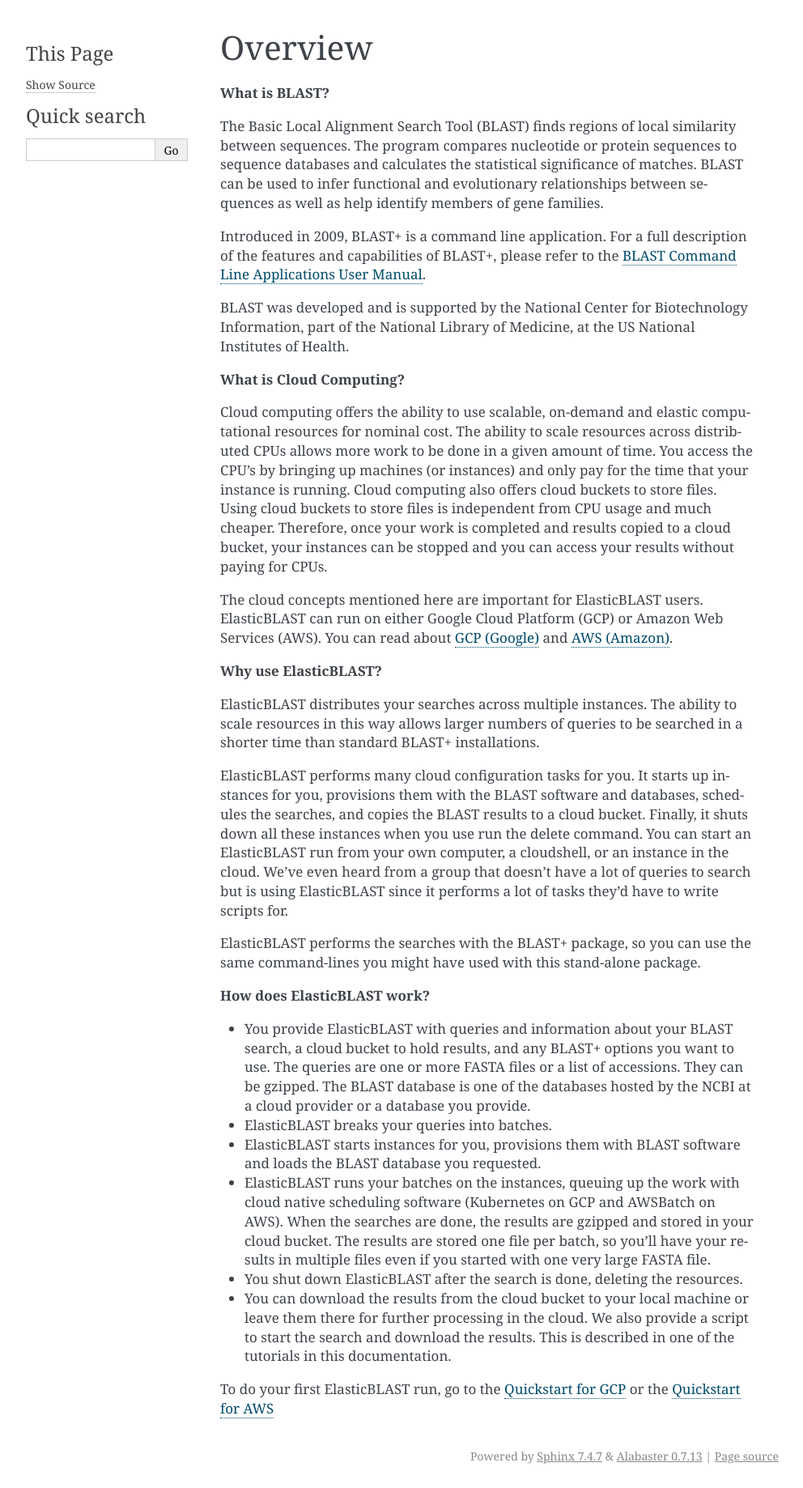
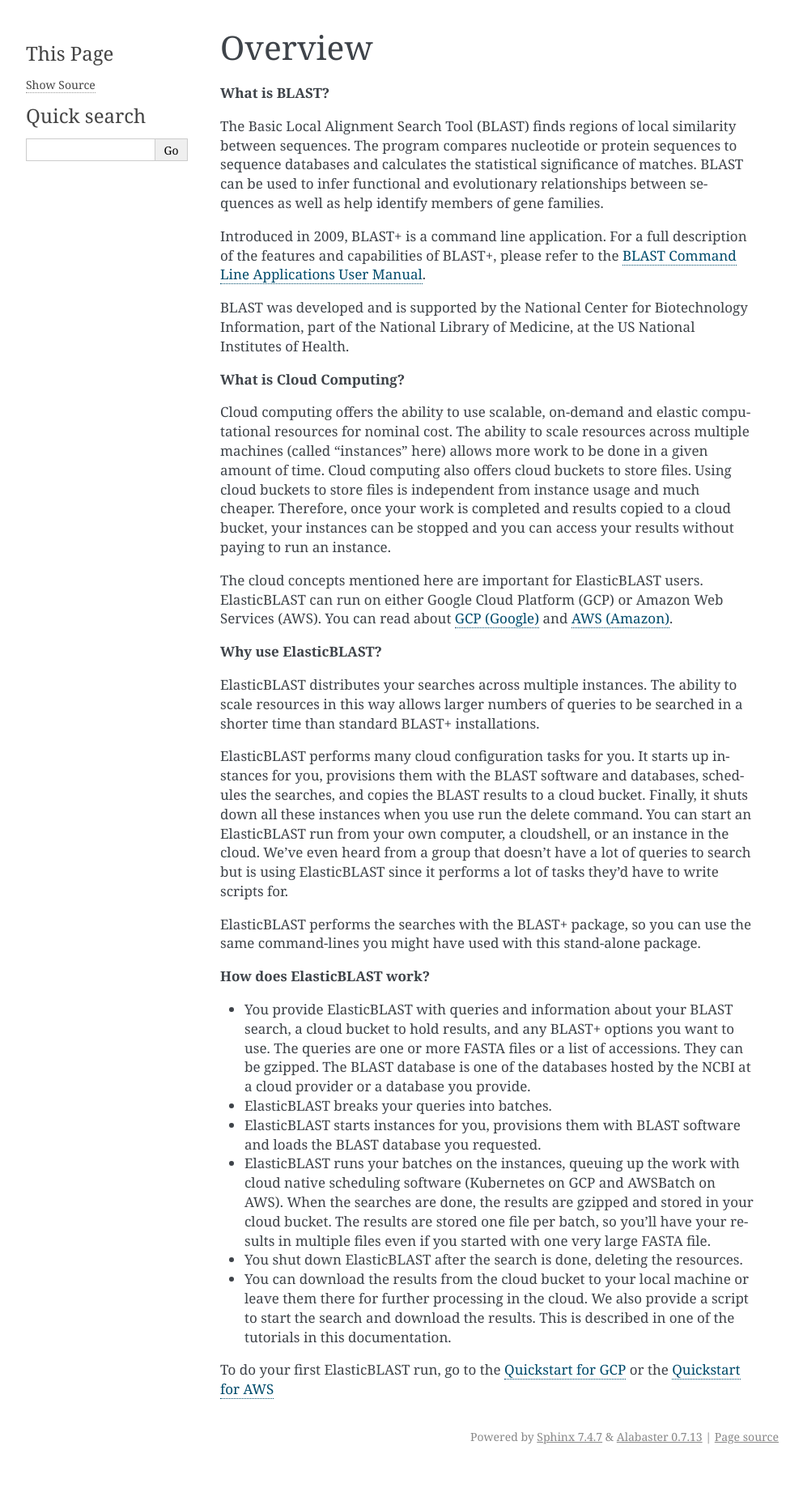
Before and after one commit to ncbi/elastic-blast-docs, a Sphinx documentation site: the page built from docs/source/overview.rst, in a window 1280 px wide. Shown: the whole page at 81% size, without its empty margins (148-1140 px from the left). Built offline with Sphinx 7.4.7, drawn with Linux system fonts in a browser that asks for light colours; after the commit the page ends 1814 px from its top, so only the background shows below that.

Commit message:
Edits to what is cloud computing

```diff
--- a/docs/source/overview.rst
+++ b/docs/source/overview.rst
@@ -34,7 +34,7 @@
 
 **What is Cloud Computing?**
 
-Cloud computing offers the ability to use scalable, on-demand and elastic computational resources for nominal cost. The ability to scale resources across distributed CPUs allows more work to be done in a given amount of time. You access the CPU's by bringing up machines (or instances) and only pay for the time that your instance is running.  Cloud computing also offers cloud buckets to store files.  Using cloud buckets to store files is independent from CPU usage and much cheaper. Therefore, once your work is completed and results copied to a cloud bucket, your instances can be stopped and you can access your results without paying for CPUs.
+Cloud computing offers the ability to use scalable, on-demand and elastic computational resources for nominal cost. The ability to scale resources across multiple machines (called "instances" here) allows more work to be done in a given amount of time. Cloud computing also offers cloud buckets to store files.  Using cloud buckets to store files is independent from instance usage and much cheaper. Therefore, once your work is completed and results copied to a cloud bucket, your instances can be stopped and you can access your results without paying to run an instance.
 
 The cloud concepts mentioned here are important for ElasticBLAST users.  ElasticBLAST can run on either Google Cloud Platform (GCP) or Amazon Web Services (AWS).  You can read about `GCP (Google) <https://cloud.google.com/docs/overview/>`_ and `AWS (Amazon) <https://aws.amazon.com/what-is-aws/?nc1=f_cc/>`_.
 
```
